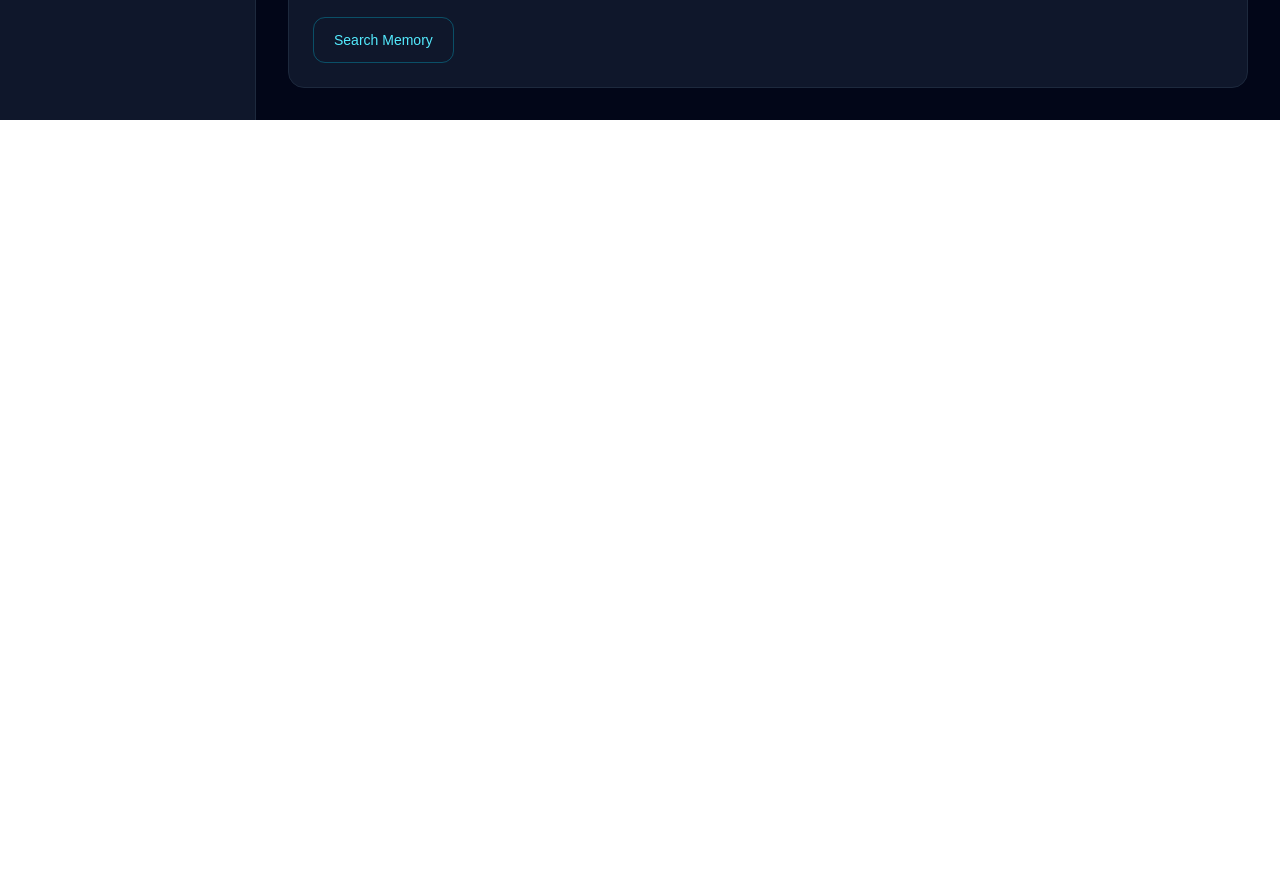
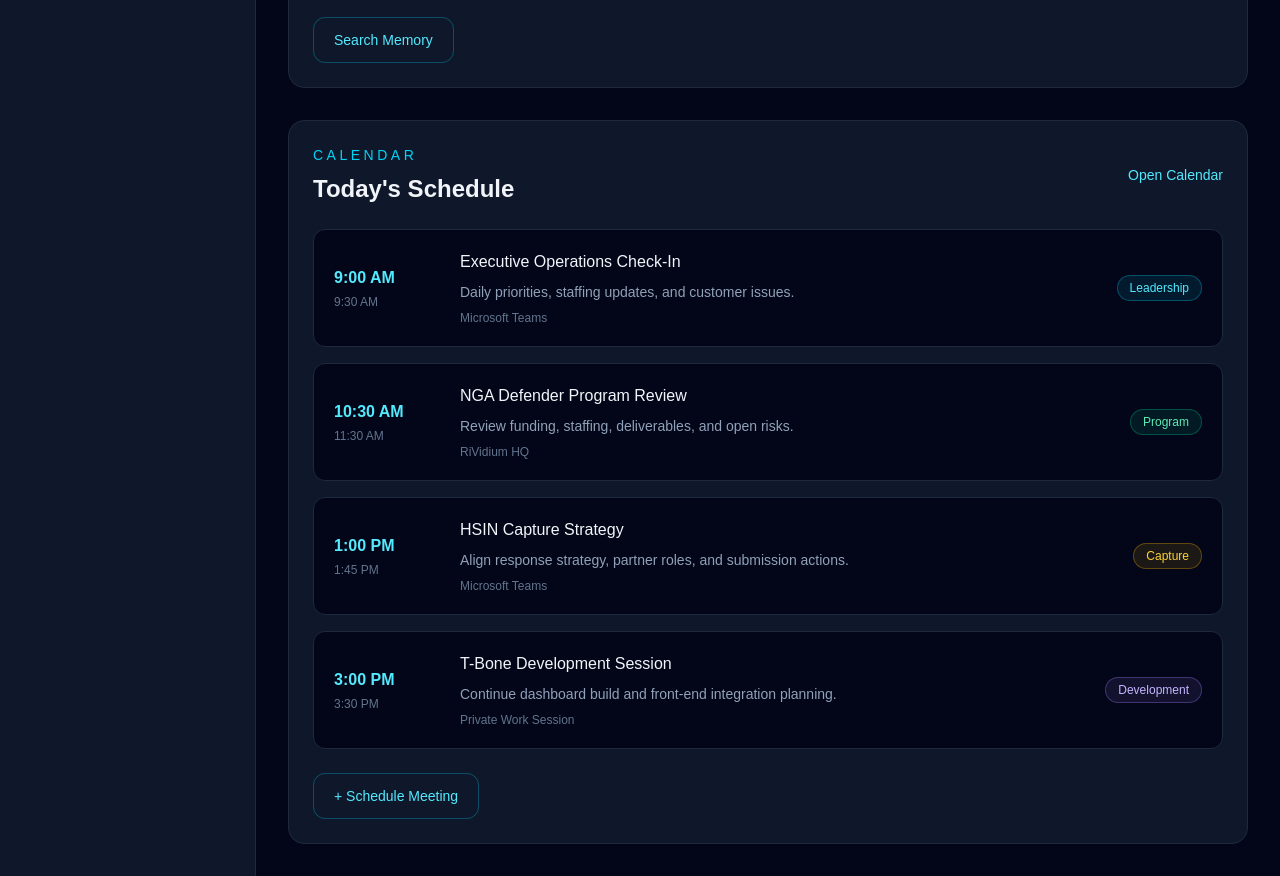
Before and after one commit to jameswilliamsusmc/tbone-dashboard, a Next.js app: page / in a window 1280 px wide. Shown: the part 2220-3096 px from the top of the page. Before the commit the page ends 2340 px from the top, so only its background shows below. Built offline with nearby package versions, Linux system fonts and the light colour scheme.

Commit message:
Add Today's Schedule dashboard panel

```diff
--- a/src/app/page.tsx
+++ b/src/app/page.tsx
@@ -124,6 +124,47 @@ const memories = [
     type: "Decision",
     time: "June 27, 3:24 PM",
     accentClass: "bg-violet-400",
+  },
+];
+
+const schedule = [
+  {
+    time: "9:00 AM",
+    endTime: "9:30 AM",
+    title: "Executive Operations Check-In",
+    detail: "Daily priorities, staffing updates, and customer issues.",
+    location: "Microsoft Teams",
+    type: "Leadership",
+    typeClass: "border-cyan-400/30 bg-cyan-400/10 text-cyan-300",
+  },
+  {
+    time: "10:30 AM",
+    endTime: "11:30 AM",
+    title: "NGA Defender Program Review",
+    detail: "Review funding, staffing, deliverables, and open risks.",
+    location: "RiVidium HQ",
+    type: "Program",
+    typeClass:
+      "border-emerald-400/30 bg-emerald-400/10 text-emerald-300",
+  },
+  {
+    time: "1:00 PM",
+    endTime: "1:45 PM",
+    title: "HSIN Capture Strategy",
+    detail: "Align response strategy, partner roles, and submission actions.",
+    location: "Microsoft Teams",
+    type: "Capture",
+    typeClass: "border-amber-400/30 bg-amber-400/10 text-amber-300",
+  },
+  {
+    time: "3:00 PM",
+    endTime: "3:30 PM",
+    title: "T-Bone Development Session",
+    detail: "Continue dashboard build and front-end integration planning.",
+    location: "Private Work Session",
+    type: "Development",
+    typeClass:
+      "border-violet-400/30 bg-violet-400/10 text-violet-300",
   },
 ];
 
@@ -524,6 +565,69 @@ export default function Home() {
               Search Memory
             </button>
           </section>
+
+          <section className="mt-8 rounded-2xl border border-slate-800 bg-slate-900 p-6">
+            <div className="mb-6 flex items-center justify-between">
+              <div>
+                <p className="text-sm uppercase tracking-[0.25em] text-cyan-400">
+                  Calendar
+                </p>
+                <h3 className="mt-2 text-2xl font-semibold">
+                  Today&apos;s Schedule
+                </h3>
+              </div>
+
+              <button
+                type="button"
+                className="text-sm font-medium text-cyan-300 hover:text-cyan-200"
+              >
+                Open Calendar
+              </button>
+            </div>
+
+            <div className="space-y-4">
+              {schedule.map((meeting) => (
+                <article
+                  key={`${meeting.time}-${meeting.title}`}
+                  className="grid gap-4 rounded-xl border border-slate-800 bg-slate-950 p-5 md:grid-cols-[110px_1fr_auto] md:items-center"
+                >
+                  <div>
+                    <p className="font-semibold text-cyan-300">
+                      {meeting.time}
+                    </p>
+                    <p className="mt-1 text-xs text-slate-500">
+                      {meeting.endTime}
+                    </p>
+                  </div>
+
+                  <div>
+                    <h4 className="font-medium text-slate-100">
+                      {meeting.title}
+                    </h4>
+                    <p className="mt-2 text-sm text-slate-400">
+                      {meeting.detail}
+                    </p>
+                    <p className="mt-2 text-xs text-slate-500">
+                      {meeting.location}
+                    </p>
+                  </div>
+
+                  <span
+                    className={`w-fit rounded-full border px-3 py-1 text-xs font-medium ${meeting.typeClass}`}
+                  >
+                    {meeting.type}
+                  </span>
+                </article>
+              ))}
+            </div>
+
+            <button
+              type="button"
+              className="mt-6 rounded-xl border border-cyan-400/30 px-5 py-3 text-sm font-medium text-cyan-300 hover:bg-cyan-400/10"
+            >
+              + Schedule Meeting
+            </button>
+          </section>
         </section>
       </div>
     </main>
```
